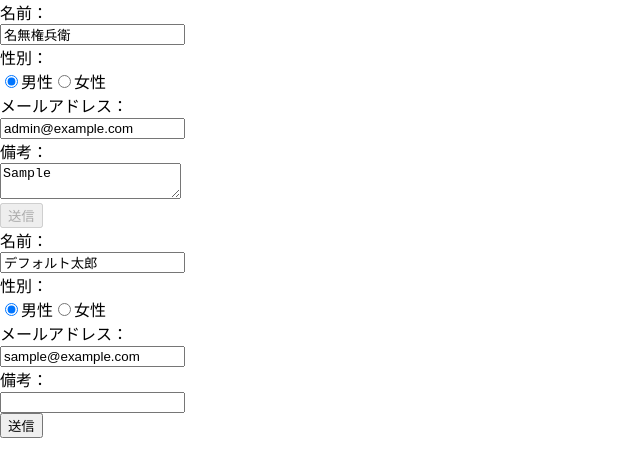
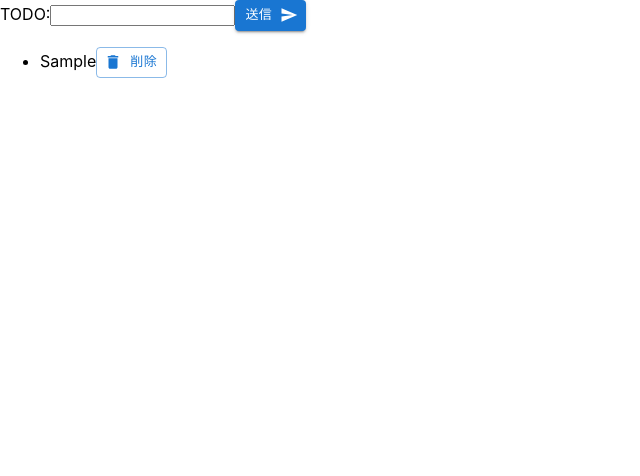
Before and after one commit to yuka-s-0107/my-react, a React (Create React App) app: page / in a window 1280 px wide. Both pictures are taken after typing "Sample" into the empty fields and a click on the button "送信". Shown: the top 476 px of the page, without its empty margins (0-640 px from the left). Built offline with nearby package versions, Linux system fonts and the light colour scheme.

Commit message:
todoリスト追加

```diff
--- a/package.json
+++ b/package.json
@@ -3,7 +3,11 @@
   "version": "0.1.0",
   "private": true,
   "dependencies": {
+    "@emotion/react": "^11.11.3",
+    "@emotion/styled": "^11.11.0",
     "@hookform/resolvers": "^3.3.2",
+    "@mui/icons-material": "^5.15.2",
+    "@mui/material": "^5.15.2",
     "@testing-library/jest-dom": "^5.17.0",
     "@testing-library/react": "^13.4.0",
     "@testing-library/user-event": "^13.5.0",
@@ -11,6 +15,7 @@
     "react-dom": "^18.2.0",
     "react-hook-form": "^7.49.2",
     "react-scripts": "5.0.1",
+    "styled-jsx": "^5.1.2",
     "web-vitals": "^2.1.4",
     "yup": "^1.3.3"
   },
--- a/src/chap4_HookYup/FormYup.js
+++ b/src/chap4_HookYup/FormYup.js
@@ -22,7 +22,7 @@ const schema = yup.object({
     .min(10, "${label}は${min}文字以上で入力してください。")
     .test(
       "ng",
-      (label) => "${label}にNGワードが含まれています。",
+      ({ label }) => "${label}にNGワードが含まれています。",
       (value) => {
         const ngs = ["暴力", "死"];
         for (const ng of ngs) {
--- /dev/null
+++ b/src/chap4_HookYup/TodoList.js
@@ -0,0 +1,104 @@
+import { yupResolver } from "@hookform/resolvers/yup";
+import * as yup from "yup";
+import { useForm } from "react-hook-form";
+import { useState } from "react";
+import * as React from "react";
+import Button from "@mui/material/Button";
+import DeleteIcon from "@mui/icons-material/Delete";
+import SendIcon from "@mui/icons-material/Send";
+import Stack from "@mui/material/Stack";
+import IconButton from "@mui/material/IconButton";
+import AlarmIcon from "@mui/icons-material/Alarm";
+import AddShoppingCartIcon from "@mui/icons-material/AddShoppingCart";
+
+const schema = yup.object({
+  todoName: yup.string().label("TODO").trim().required("必須です。"),
+});
+
+export default function TodoList() {
+  const {
+    register,
+    handleSubmit,
+    formState: { errors },
+  } = useForm({
+    defaultValues: { todoName: "" },
+    resolver: yupResolver(schema),
+  });
+
+  const [todo, setTodo] = useState("");
+  const [todoList, setTodoList] = useState([]);
+
+  const onSubmit = () => {
+    setTodoList((list) => [...list, { id: list.length + 1, name: todo }]);
+    setTodo("");
+  };
+
+  const onError = (error) => {
+    console.log(error);
+  };
+
+  const onDelete = (id) => {
+    setTodoList((list) => list.filter((todo) => todo.id !== id));
+  };
+
+  return (
+    <>
+      <Stack direction="row" spacing={2}>
+        <form onSubmit={handleSubmit(onSubmit, onError)} noValidate>
+          <div>
+            <label htmlFor="todoName">TODO:</label>
+            <input
+              id="todoName"
+              type="text"
+              {...register("todoName")}
+              value={todo}
+              onChange={(data) => setTodo(data.target.value)}
+            />
+
+            {/* <button type="submit">送信</button> */}
+            <Button
+              type="submit"
+              variant="contained"
+              endIcon={<SendIcon />}
+              size="small"
+            >
+              送信
+            </Button>
+
+            <div style={{ color: "red" }}>{errors.todoName?.message}</div>
+          </div>
+        </form>
+      </Stack>
+      {/* TODOリスト */}
+      <Stack direction="row" spacing={1}>
+        <div>
+          <ul>
+            {todoList.map((todo) => (
+              <li key={todo.id}>
+                {todo.name}
+
+                {/* <button onClick={() => onDelete(todo.id)}>削除</button> */}
+                <Button
+                  variant="outlined"
+                  startIcon={<DeleteIcon />}
+                  onClick={() => onDelete(todo.id)}
+                  size="small"
+                >
+                  削除
+                </Button>
+
+                {/* <IconButton
+                  aria-label="delete"
+                  onClick={() => onDelete(todo.id)}
+                  size="large"
+                >
+                  <DeleteIcon fontSize="inherit" />
+                </IconButton> */}
+              </li>
+            ))}
+          </ul>
+        </div>
+      </Stack>
+    </>
+  );
+}
--- a/src/index.js
+++ b/src/index.js
@@ -32,6 +32,7 @@ import FormList from "./FormList";
 import FormRadio from "./FormRadio";
 import FormBasic from "./chap4_HookYup/FormBasic";
 import FormYup from "./chap4_HookYup/FormYup";
+import TodoList from "./chap4_HookYup/TodoList";
 
 const root = ReactDOM.createRoot(document.getElementById("root"));
 // root.render(
@@ -76,8 +77,9 @@ root.render(
 
     {/* <ListItem></ListItem> */}
 
-    <FormBasic />
-    <FormYup />
+    {/* <FormBasic />
+    <FormYup /> */}
+    <TodoList />
   </>
 );
 
```
Also changed, not shown: 1 other file (tests, documents, lock files or other folders).
